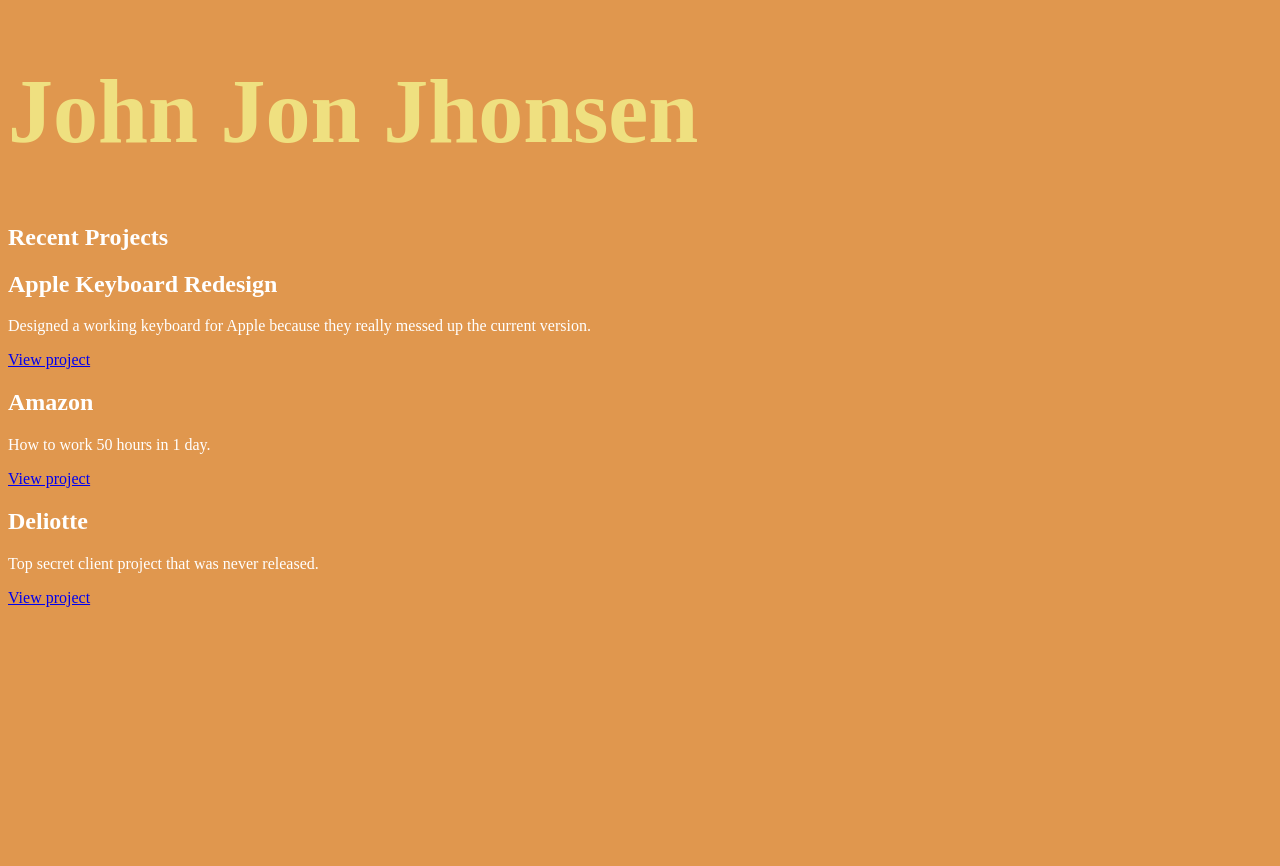
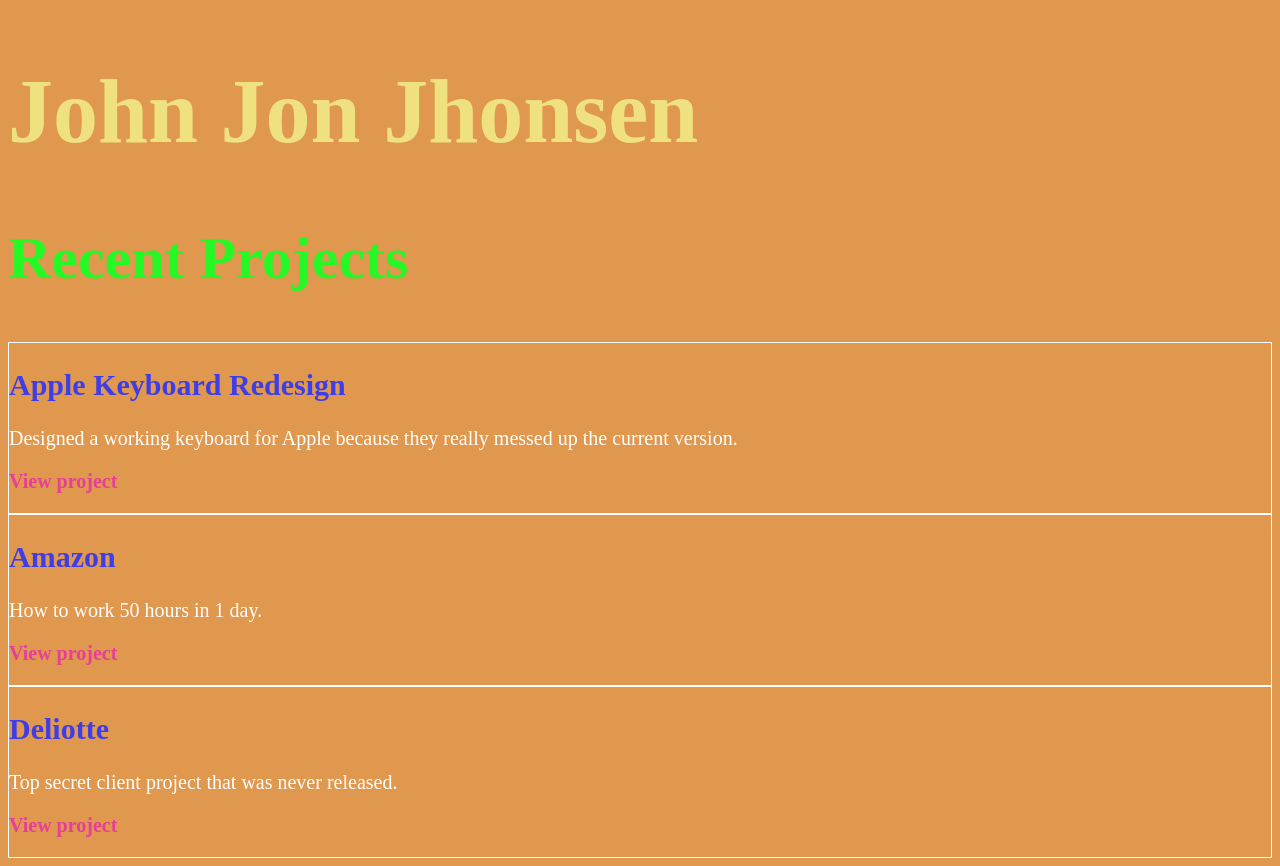
Before and after one commit to karbassi/week-04, a plain HTML site: page index.html in a window 1280 px wide. Before the commit the page ends 800 px from the top, so only its background shows below. Drawn offline with Linux system fonts and the light colour scheme.

Commit message:
Project design

```diff
--- a/assets/css/style.css
+++ b/assets/css/style.css
@@ -7,3 +7,62 @@ body {
     font-size: 90px;
     color: rgb(239, 224, 128);
 }
+
+.author:hover {
+    cursor: move;
+}
+
+.section-title {
+    font-size: 60px;
+    color: rgb(38, 248, 38);
+}
+
+
+.project {
+    border: 1px solid rgb(255, 255, 255);
+
+    /*
+    border-top: 1px solid rgb(255, 255, 255);
+    border-bottom: 1px solid rgb(255, 255, 255);
+    border-left: 1px solid rgb(255, 255, 255);
+    border-right: 1px solid rgb(255, 255, 255);
+    */
+
+    /*
+    border-top-width: 1px;
+    border-top-style: solid;
+    border-top-color: rgb(255, 255, 255);
+
+    border-bottom-width: 1px;
+    border-bottom-style: solid;
+    border-bottom-color: rgb(255, 255, 255);
+
+    border-left-width: 1px;
+    border-left-style: solid;
+    border-left-color: rgb(255, 255, 255);
+
+    border-right-width: 1px;
+    border-right-style: solid;
+    border-right-color: rgb(255, 255, 255);
+    */
+}
+
+.project-title {
+    font-size: 30px;
+    color: rgb(62, 62, 232);
+}
+
+.project p {
+    font-size: 20px;
+}
+
+.project a {
+    color: rgb(229, 63, 152);
+    font-weight: bold;
+    text-decoration: none;
+}
+
+.project a:hover {
+    font-weight: normal;
+    border-bottom: 5px dotted rgb(255, 255, 0);
+}
--- a/index.html
+++ b/index.html
@@ -14,22 +14,26 @@
     </header>
 
     <main>
-        <h2>Recent Projects</h2>
+        <h2 class="section-title">Recent Projects</h2>
 
-        <article>
-            <h1>Apple Keyboard Redesign</h1>
+        <article class="project">
+            <h1 class="project-title">Apple Keyboard Redesign</h1>
             <p>Designed a working keyboard for Apple because they really messed up the current version.</p>
 
             <p><a href="apple-keyboard.html">View project</a></p>
         </article>
-        <article>
-            <h1>Amazon</h1>
+
+
+        <article class="project">
+            <h1 class="project-title">Amazon</h1>
             <p>How to work 50 hours in 1 day.</p>
 
             <p><a href="amazon-work-ethic.html">View project</a></p>
         </article>
-        <article>
-            <h1>Deliotte</h1>
+
+
+        <article class="project">
+            <h1 class="project-title">Deliotte</h1>
             <p>Top secret client project that was never released.</p>
 
             <p><a href="deliotte-no.html">View project</a></p>
```
